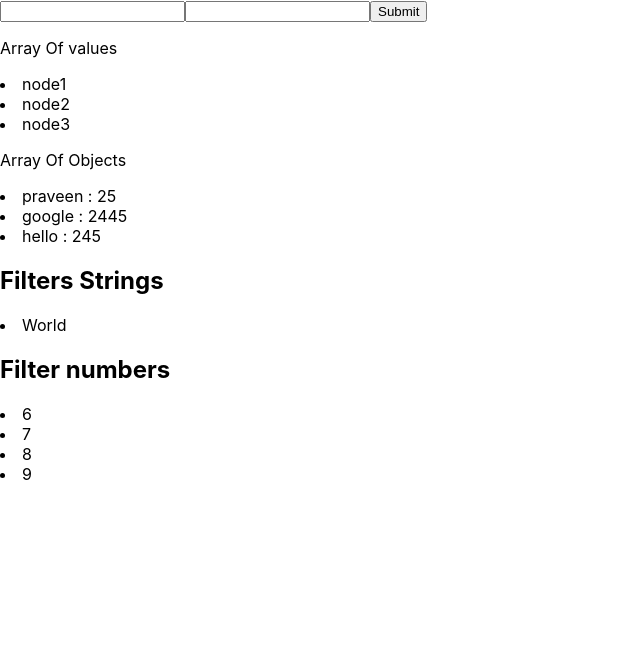
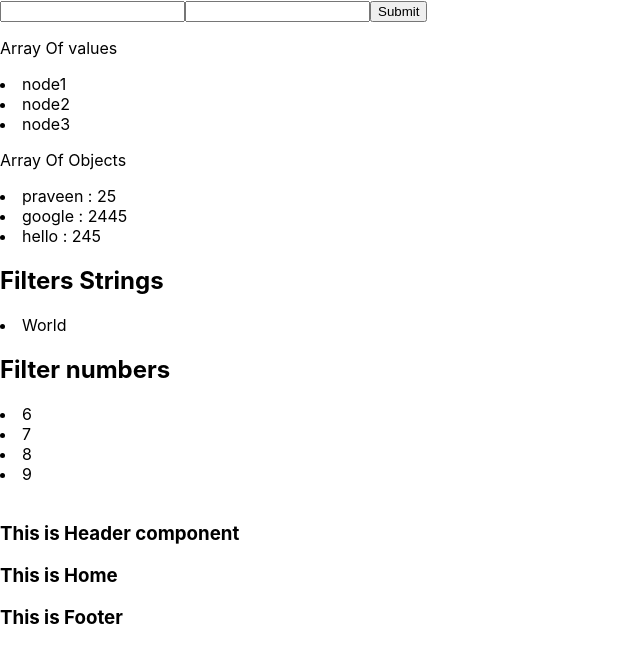
Before and after one commit to praveenvjpm/ReactRefresh, a React (Create React App) app: page / in a window 1280 px wide. Shown: the top 662 px of the page, without its empty margins (0-640 px from the left). Built offline with nearby package versions, Linux system fonts and the light colour scheme.

Commit message:
react export and export default

```diff
--- a/src/App.js
+++ b/src/App.js
@@ -1,6 +1,7 @@
 import React, { useState } from 'react'
 import Arr from './Arr'
 import Filter from './Filter'
+import { Home } from './Components/Home'
 
 export default function App() {
   // const [user, setUser] = useState("");
@@ -38,6 +39,9 @@ export default function App() {
 
       <Arr />
       <Filter />
+
+      <br />
+      <Home />
     </div>
   )
 }
--- /dev/null
+++ b/src/Components/Footer.js
@@ -0,0 +1,11 @@
+import React from 'react'
+
+const Footer = () => {
+    return (
+        <div>
+            <h3>This is Footer</h3>
+        </div>
+    )
+}
+
+export default Footer
--- /dev/null
+++ b/src/Components/Header.js
@@ -0,0 +1,11 @@
+import React from 'react'
+
+const Header = () => {
+    return (
+        <div>
+            <h3>This is Header component</h3>
+        </div>
+    )
+}
+
+export default Header
--- /dev/null
+++ b/src/Components/Home.js
@@ -0,0 +1,13 @@
+import React from 'react'
+import Footer from './Footer'
+import Header from './Header'
+
+export const Home = () => {
+    return (
+        <div>
+            <Header />
+            <h3>This is Home</h3>
+            <Footer />
+        </div>
+    )
+}
```
